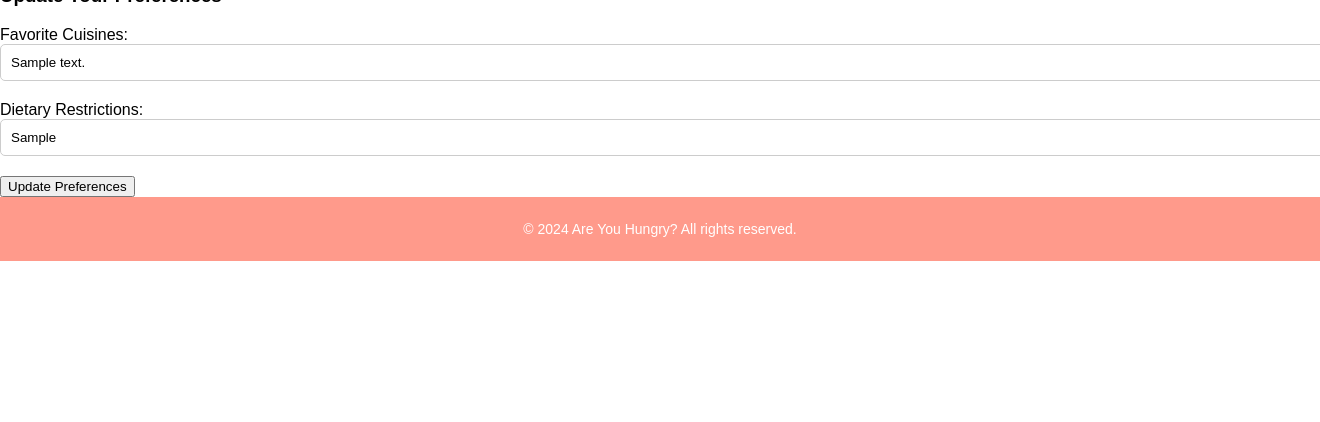
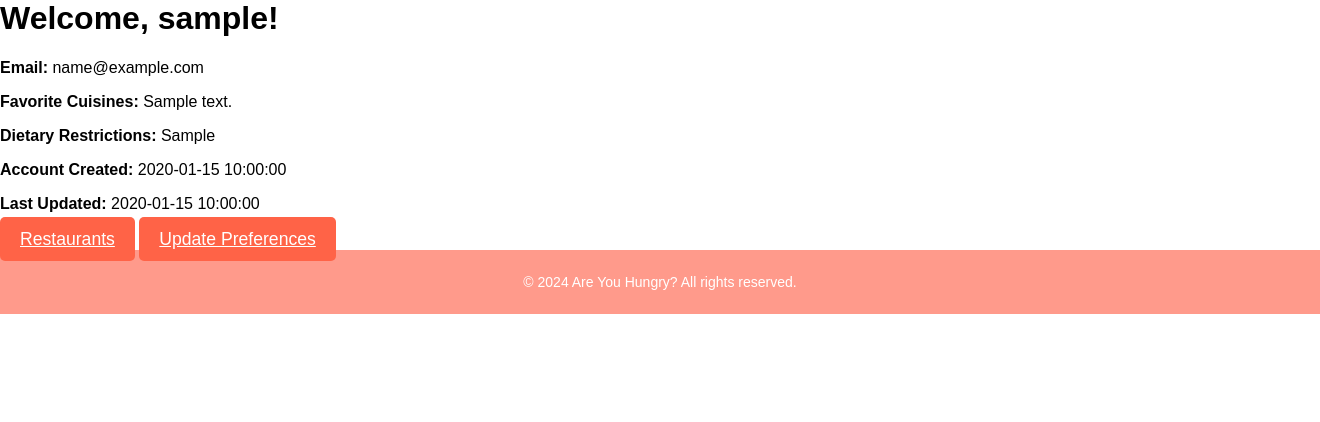
Before and after one commit to Rediet-Ayalew/Are-you-Hungry-, a Flask app: template templates/profile.html in a window 1320 px wide; the page is wider, and only the part inside the window is pictured. Shown: the part 378-800 px from the top of that part. Run offline with Flask 3, Linux system fonts and the light colour scheme; tables that the repository leaves empty hold one stand-in row (values such as "Sample post"); the template is opened without the code that fills it: values that come from a table or form of the project are taken from there, most other values are stand-ins (such as "Sample title", 1, 10 or a date in 2020).

Commit message:
Updated profile.html

```diff
--- a/templates/profile.html
+++ b/templates/profile.html
@@ -4,51 +4,40 @@
     <meta charset="UTF-8">
     <meta name="viewport" content="width=device-width, initial-scale=1.0">
     <title>User Profile</title>
-    <link rel="stylesheet" href="/static/styles.css"> <!-- Link to your styles -->
+    <link rel="stylesheet" href="/static/css/styles.css"> <!-- Link to the external CSS -->
 </head>
 <body>
     <!-- Navigation Bar -->
-    <nav class="navbar">
-        <div class="nav-container">
-            <ul class="nav-links">
-                <li><a href="/home">Home</a></li>
-                <li><a href="/restaurants">Find Restaurants</a></li>
-                <li><a href="/logout">Logout</a></li>
-            </ul>
-        </div>
+    <nav class="topnav">
+        <a href="/home">Home</a>
+        <a href="/restaurants">Explore Restaurants</a>
+        <a href="/logout">Logout</a>
     </nav>
 
-    <!-- Profile Content -->
-    <div class="profile-container">
-        <h1>Welcome, {{ user.username }}!</h1>
-
-        <div class="profile-info">
-            <h3>User Information</h3>
+    <!-- Profile Card -->
+    <div class="profile-card">
+        <div class="profile-header">
+            <img src="{{ url_for('static', filename='pfp.png') }} alt="Profile Picture" class="profile-image">
+        </div>
+        <div class="profile-content">
+            <h1>Welcome, {{ user.username }}!</h1>
             <p><strong>Email:</strong> {{ user.email }}</p>
-            <p><strong>Favorite Cuisines:</strong> {{ user.favorite_cuisines }}</p>
-            <p><strong>Dietary Restrictions:</strong> {{ user.dietary_restrictions }}</p>
-            <p><strong>Account Created:</strong> {{ user.created_at.strftime('%Y-%m-%d %H:%M:%S') }}</p>
-            <p><strong>Last Updated:</strong> {{ user.updated_at.strftime('%Y-%m-%d %H:%M:%S') }}</p>
+            <p><strong>Favorite Cuisines:</strong> {{ favorite_cuisines or 'Not specified' }}</p>
+            <p><strong>Dietary Restrictions:</strong> {{ dietary_restrictions or 'None' }}</p>
+            <p><strong>Account Created:</strong> {{ created_at.strftime('%Y-%m-%d %H:%M:%S') }}</p>
+            <p><strong>Last Updated:</strong> {{ updated_at.strftime('%Y-%m-%d %H:%M:%S') }}</p>
         </div>
 
-        <!-- Profile Update Form (Optional, if you want users to update their preferences) -->
-        <h3>Update Your Preferences</h3>
-        <form action="/users/{{ user.user_id }}" method="POST">
-            <div class="input-box">
-                <label for="favorite_cuisines">Favorite Cuisines:</label>
-                <input type="text" id="favorite_cuisines" name="favorite_cuisines" value="{{ user.favorite_cuisines }}">
-            </div>
-            <div class="input-box">
-                <label for="dietary_restrictions">Dietary Restrictions:</label>
-                <input type="text" id="dietary_restrictions" name="dietary_restrictions" value="{{ user.dietary_restrictions }}">
-            </div>
-            <button type="submit">Update Preferences</button>
-        </form>
+        <!-- Profile Actions -->
+        <div class="profile-actions">
+            <a href="/restaurants" class="btn explore-btn">Restaurants</a>
+            <a href="/update_preferences" class="btn update-btn">Update Preferences</a>
+        </div>
     </div>
 
+    <!-- Footer -->
     <footer>
         <p>&copy; 2024 Are You Hungry? All rights reserved.</p>
     </footer>
-
 </body>
 </html>
```
